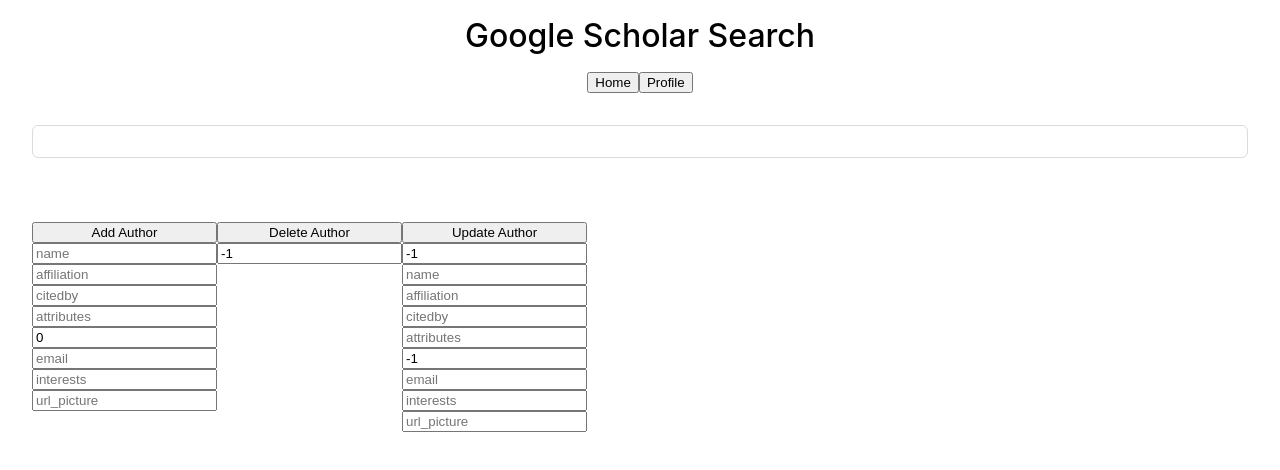
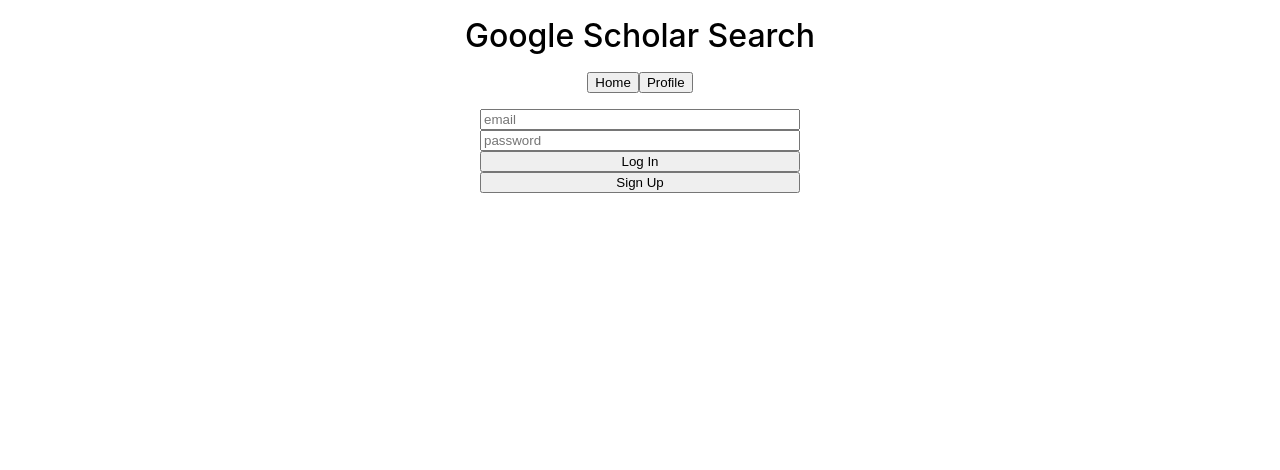
Before and after one commit to hsiehby/CS411-Final-Project, a React (Create React App) app in the folder frontend/: page / in a window 1280 px wide. Shown: the top 470 px of the page. Built offline with nearby package versions, Linux system fonts and the light colour scheme; no server answers.

Commit message:
login and signup BASIC

```diff
--- a/frontend/src/App.js
+++ b/frontend/src/App.js
@@ -10,6 +10,8 @@
 
 import Header from './components/Header/index_header.js';
 import Home from './components/Home/index_home.js';
+import Login from './components/LogIn/index_login.js';
+import Signup from './components/LogIn/index_signup.js';
 
 class App extends React.Component {
     constructor(props) {
@@ -23,7 +25,7 @@
                 <div className="App">
                     <Header />
 
-                    <Link to="/">
+                    <Link to="/home">
                         <button>
                             <span>Home</span>
                         </button>
@@ -36,6 +38,16 @@
 
                     <Switch>
                         <Route exact path="/">
+                            <div>
+                                <Login />
+                            </div>
+                        </Route>
+                        <Route path="/signup">
+                            <div>
+                                <Signup />
+                            </div>
+                        </Route>
+                        <Route path="/home">
                             <div>
                                 <Home />
                             </div>
--- a/frontend/src/components/Home/index_home.js
+++ b/frontend/src/components/Home/index_home.js
@@ -1,6 +1,7 @@
 import React from 'react';
 import './styles_home.scss';
 
+import { withRouter } from 'react-router-dom';
 import Search from '../Search/index_search.js';
 
 class Home extends React.Component {
@@ -8,6 +9,7 @@
         super(props);
         this.state = {
             authors: [],
+            user: this.props.location.state.user,
             author: {
                 name: "",
                 affiliation: "",
@@ -39,6 +41,7 @@
         this.renderAuthor = this.renderAuthor.bind(this);
 
         this.handleSearchChange = this.handleSearchChange.bind(this);
+
     }
 
     componentDidMount() {
@@ -248,4 +251,4 @@
     }
 }
 
-export default Home;
+export default withRouter(Home);
--- a/frontend/src/components/LogIn/index_login.js
+++ b/frontend/src/components/LogIn/index_login.js
@@ -0,0 +1,65 @@
+import React from 'react';
+import './styles_login.scss';
+
+import { withRouter } from 'react-router-dom';
+
+class Login extends React.Component {
+    constructor(props) {
+        super(props);
+        this.state = {
+            email: "",
+            password: "",
+            accounts: []
+        };
+        this.attemptLogin = this.attemptLogin.bind(this);
+        this.handleSubmit = this.handleSubmit.bind(this);
+        this.handleSignUp = this.handleSignUp.bind(this);
+    }
+
+    handleSubmit = _ => {
+        const { email, password } = this.state;
+        fetch(`http://localhost:3030/users/login?email=${email}&password=${password}`)
+            .then(response => response.json())
+            .then(response => this.setState({ accounts: response.data },
+                                            () => { this.attemptLogin() }))
+            .catch(err => console.error(err));
+    }
+
+    handleSignUp = _ => {
+        this.props.history.push('/signup');
+    }
+
+    attemptLogin() {
+        const { accounts } = this.state;
+        if (accounts.length === 0) {
+            alert("Incorrect information inputted.");
+        } else {
+            this.props.history.push({
+                pathname: '/home',
+                state: { user: accounts[0] }
+            });
+        }
+    }
+
+    render() {
+        const { email, password } = this.state;
+        return (
+            <div className="login-box">
+                <div className="login-content">
+                    <input
+                        placeholder="email"
+                        value={email}
+                        onChange={e => this.setState({ email: e.target.value })} />
+                    <input
+                        placeholder="password"
+                        value={password}
+                        onChange={e => this.setState({ password: e.target.value })} />
+                    <button type="button" onClick={this.handleSubmit}> Log In </button>
+                    <button type="button" onClick={this.handleSignUp}> Sign Up </button>
+                </div>
+            </div>
+        );
+    }
+}
+
+export default withRouter(Login);
--- a/frontend/src/components/LogIn/styles_login.scss
+++ b/frontend/src/components/LogIn/styles_login.scss
@@ -0,0 +1,25 @@
+.login-box {
+    display: flex;
+    justify-content: center;
+}
+
+.login-content {
+    padding: 1rem;
+    width: 25%;
+    height: 25%;
+    display: flex;
+    flex-direction: column;
+}
+
+.signup-box {
+    display: flex;
+    justify-content: center;
+}
+
+.signup-content {
+    padding: 1rem;
+    width: 25%;
+    height: 25%;
+    display:flex;
+    flex-direction: column;
+}
```
Also changed, not shown: 1 other file (tests, documents, lock files or other folders).
